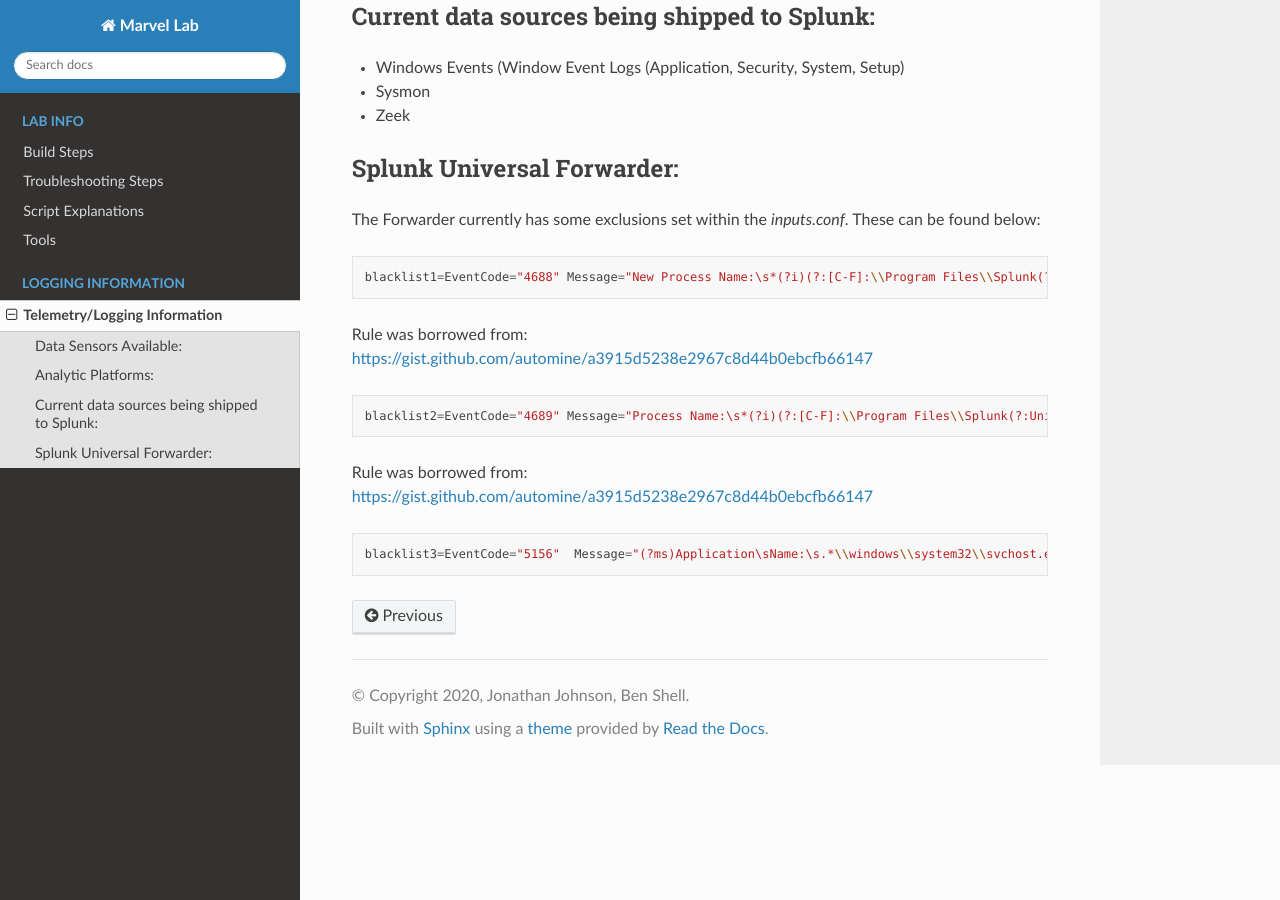
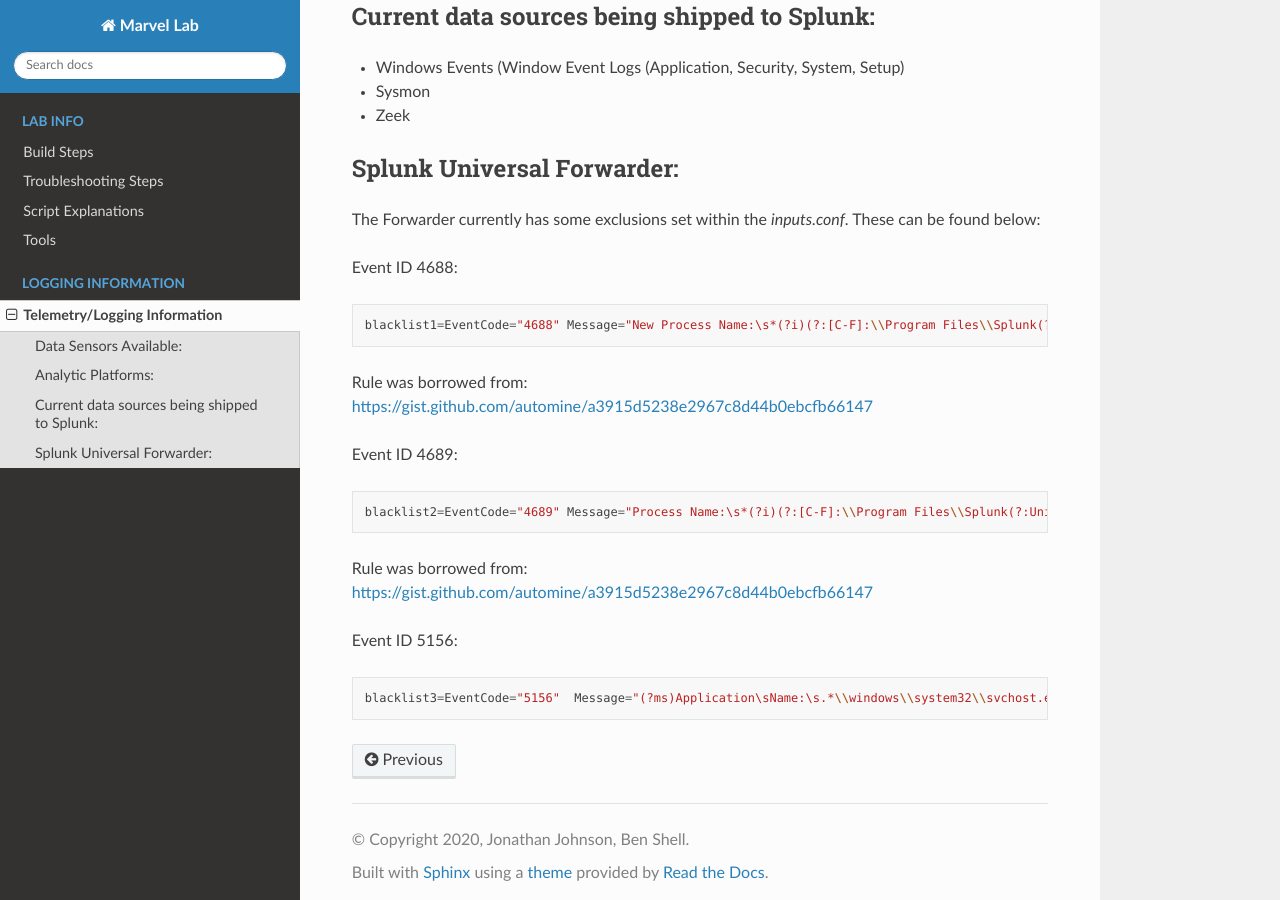
Before and after one commit to jsecurity101/Marvel-Lab, a Sphinx documentation site: the page built from docs/subpages/logging.rst, in a window 1280 px wide and 900 px high, scrolled down 840 px. Built offline with Sphinx 7.4.7 and the Read the Docs theme 2.0.0, drawn with Linux system fonts in a browser that asks for light colours.

Commit message:
Updating typos

```diff
--- a/docs/subpages/logging.rst
+++ b/docs/subpages/logging.rst
@@ -55,20 +55,21 @@ Splunk Universal Forwarder:
 
 The Forwarder currently has some exclusions set within the `inputs.conf`. These can be found below:
 
-
+Event ID 4688:
 ::
 
    blacklist1=EventCode="4688" Message="New Process Name:\s*(?i)(?:[C-F]:\\Program Files\\Splunk(?:UniversalForwarder)?\\bin\\(?:btool|splunkd|splunk|splunk\-(?:MonitorNoHandle|admon|netmon|perfmon|powershell|regmon|winevtlog|winhostinfo|winprintmon|wmi|optimize))\.exe)"
 
 Rule was borrowed from: https://gist.github.com/automine/a3915d5238e2967c8d44b0ebcfb66147
 
-
+Event ID 4689:
 ::
 
    blacklist2=EventCode="4689" Message="Process Name:\s*(?i)(?:[C-F]:\\Program Files\\Splunk(?:UniversalForwarder)?\\bin\\(?:btool|splunkd|splunk|splunk\-(?:MonitorNoHandle|admon|netmon|perfmon|powershell|regmon|winevtlog|winhostinfo|winprintmon|wmi|optimize))\.exe)"
 
 Rule was borrowed from: https://gist.github.com/automine/a3915d5238e2967c8d44b0ebcfb66147
 
+Event ID 5156:
 ::
 
    blacklist3=EventCode="5156"  Message="(?ms)Application\sName:\s.*\\windows\\system32\\svchost.exe."
```
Also changed, not shown: docs/subpages/script_explanations.rst (+11 -3 lines).
